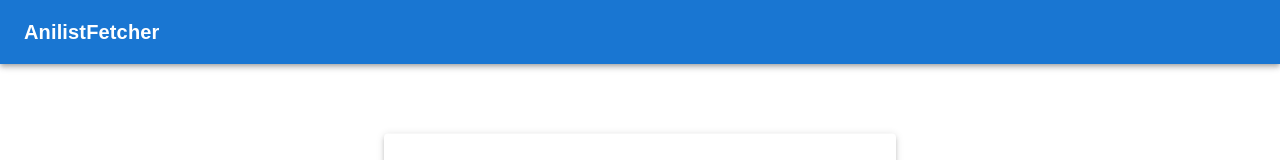
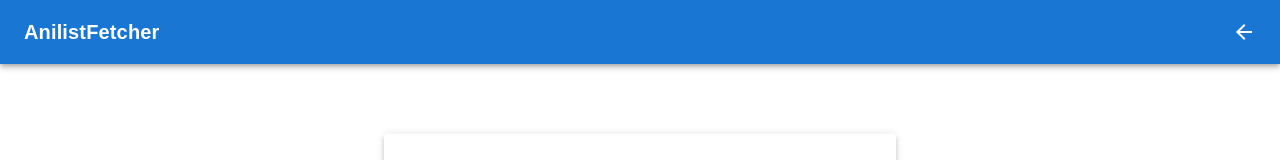
Before and after one commit to Uchiha268/Anilist-Reader, a React (Create React App) app in the folder frontend/: page / in a window 1280 px wide. Shown: the top 160 px of the page. Built offline with nearby package versions, Linux system fonts and the light colour scheme.

Commit message:
Added back button on the fetch page

```diff
--- a/frontend/src/components/AppHeader.js
+++ b/frontend/src/components/AppHeader.js
@@ -12,28 +12,19 @@ import Button from '@mui/material/Button';
 import Tooltip from '@mui/material/Tooltip';
 import MenuItem from '@mui/material/MenuItem';
 import AdbIcon from '@mui/icons-material/Adb';
+import { ArrowBack } from '@mui/icons-material';
+import { useNavigate } from 'react-router-dom';
 
-const pages = ['Products', 'Pricing', 'Blog'];
-const settings = ['Profile', 'Account', 'Dashboard', 'Logout'];
+
 
 function AppHeader() {
-  const [anchorElNav, setAnchorElNav] = React.useState(null);
-  const [anchorElUser, setAnchorElUser] = React.useState(null);
 
-  const handleOpenNavMenu = (event) => {
-    setAnchorElNav(event.currentTarget);
-  };
-  const handleOpenUserMenu = (event) => {
-    setAnchorElUser(event.currentTarget);
-  };
+  const navigate = useNavigate();
 
-  const handleCloseNavMenu = () => {
-    setAnchorElNav(null);
-  };
+  const handleBackClick = (event) => {
+    navigate(-1);
+  }
 
-  const handleCloseUserMenu = () => {
-    setAnchorElUser(null);
-  };
 
   return (
     <AppBar position="static">
@@ -51,14 +42,12 @@ function AppHeader() {
               fontWeight: 700,
               color: 'inherit',
               textDecoration: 'none',
+              flexGrow: 1
             }}
           >
             AnilistFetcher
           </Typography>
-
-
-
-
+          <ArrowBack sx={{flexGrow: 0}} onClick={handleBackClick}/>
         </Toolbar>
       </Container>
     </AppBar>
--- a/frontend/src/components/DisplayItem.js
+++ b/frontend/src/components/DisplayItem.js
@@ -9,7 +9,7 @@ function DisplayItem(props){
 
     return(
         <>
-            <Card sx={{padding: "5%", height: '80%', width:"100%", alignItems:"center", justifyContent:"center", display:"flex"}} >
+            <Card sx={{padding: "5%", height: '80%', width:"100%", alignItems:"center", justifyContent:"center", display:"flex", boxShadow:4}}>
                 <Grid container>
                     <Grid item xs={12} sm={6} md={5} >
                         <CardMedia
```
